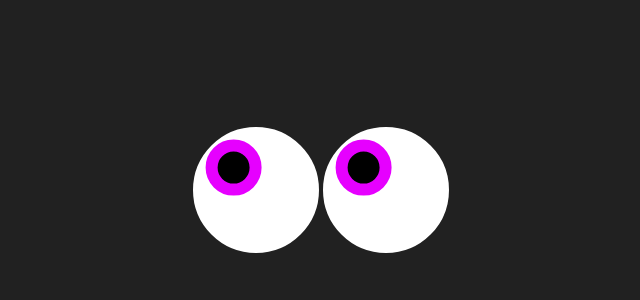
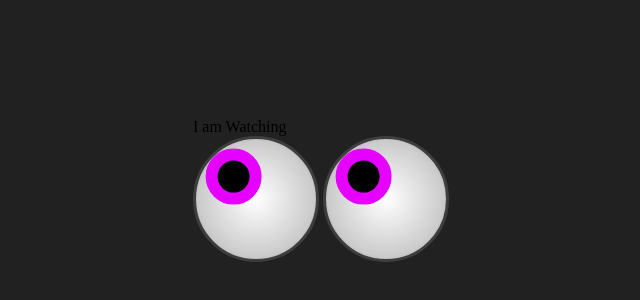
Before and after one commit to Sotiroc/Eye-Tracker, a plain HTML site: page index.html in a window 1280 px wide. Shown: the part 210-510 px from the top of the page, without its empty margins (319-959 px from the left). Drawn offline with Linux system fonts and the light colour scheme.

Commit message:
added Shadows

```diff
--- a/index.html
+++ b/index.html
@@ -7,7 +7,9 @@
     <link href="styles.css" rel="stylesheet">
 </head>
 <body>
+
     <div class="wrapper">
+      <p>I am Watching</p>
         <div style="--a: 0;" class="btn-sensor sensor-n"></div>
         <div style="--a: 45;" class="btn-sensor sensor-ne"></div>
         <div style="--a: 90;" class="btn-sensor sensor-e"></div>
--- a/styles.css
+++ b/styles.css
@@ -4,6 +4,7 @@
     margin: 0;
     box-sizing: border-box;
 }
+
 
 html,
 body {
@@ -22,8 +23,8 @@ body {
 }
 
 .btn-button {
-    background: #fff;
-    border: 3px solid #fff;
+    background: radial-gradient(circle at center, rgba(255,255,255,1) 0%, rgba(203,203,203,1) 68%, rgb(95, 95, 95) 100%);
+    border: 3px solid #3e3e3e;
     border-radius: 10rem;
     cursor: pointer;
     padding: 2rem;
```
